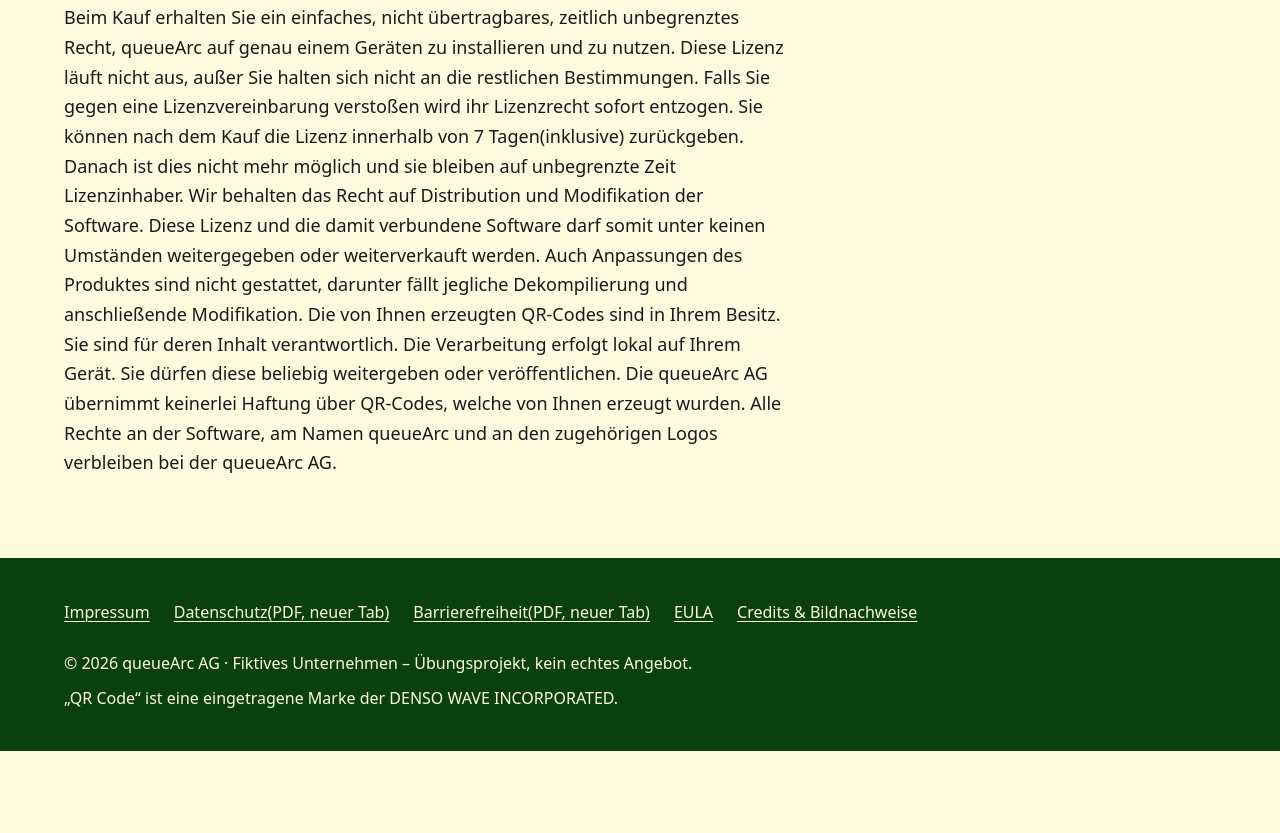
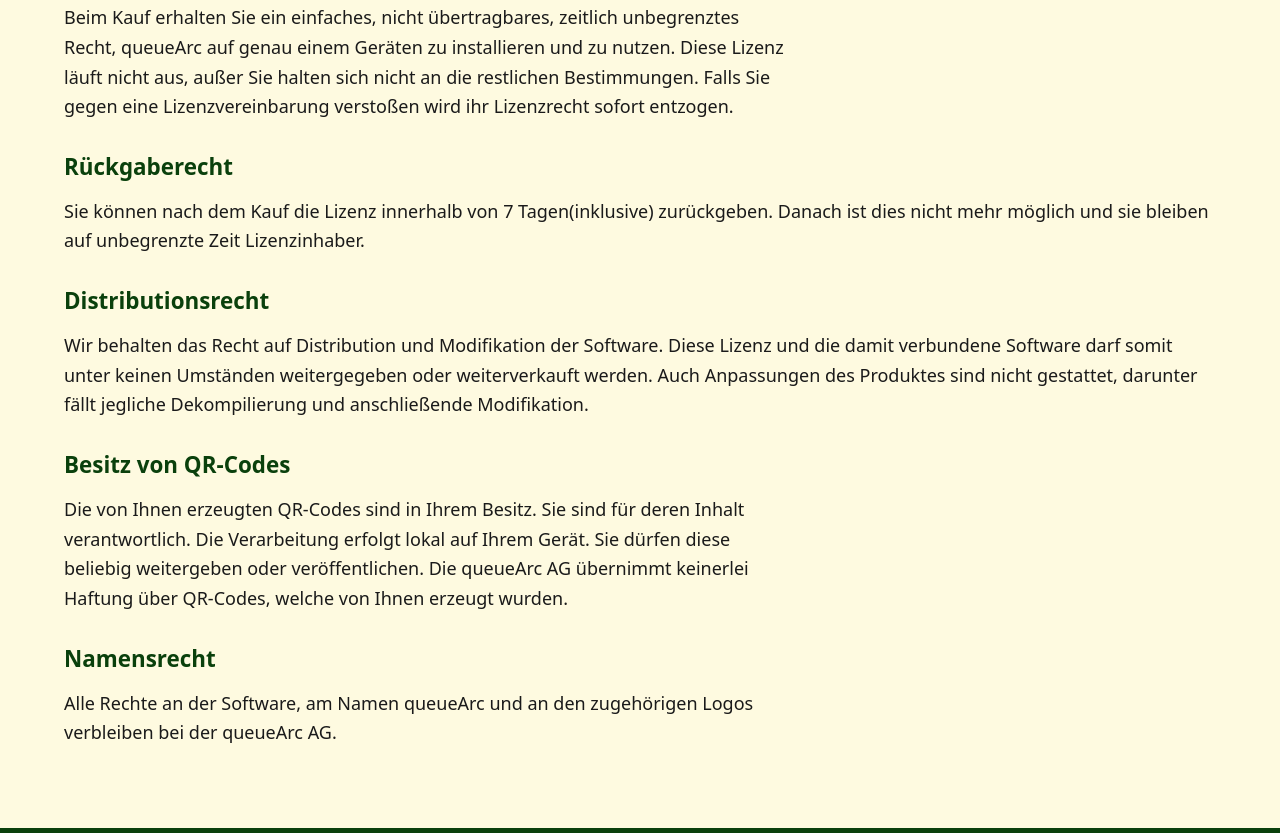
Before and after one commit to puntiii/DIRqueueArc, a plain HTML site: page eula.html in a window 1280 px wide. Shown: the part 247-1080 px from the top of the page. Before the commit the page ends 998 px from the top, so only its background shows below. Drawn offline with Linux system fonts and the light colour scheme.

Commit message:
fix: added style layout for license

```diff
--- a/eula.html
+++ b/eula.html
@@ -43,10 +43,21 @@
       <div class="legal">
       <h1><span class="de">Endnutzer-Lizenzvereinbarung (EULA)</span><span class="en">End-user license agreement (EULA)</span></h1>
       <h2>Lizenzbedingungen und Haftungsbeschränkung</h2>
-      <p> Beim Kauf erhalten Sie ein einfaches, nicht übertragbares, zeitlich unbegrenztes Recht, queueArc auf genau einem Geräten zu installieren und zu nutzen. Diese Lizenz läuft nicht aus, außer Sie halten sich nicht an die restlichen Bestimmungen. Falls Sie gegen eine Lizenzvereinbarung verstoßen wird ihr Lizenzrecht sofort entzogen.
+      <p> Beim Kauf erhalten Sie ein einfaches, nicht übertragbares, zeitlich unbegrenztes Recht, queueArc auf genau einem Geräten zu installieren und zu nutzen. Diese Lizenz läuft nicht aus, außer Sie halten sich nicht an die restlichen Bestimmungen. Falls Sie gegen eine Lizenzvereinbarung verstoßen wird ihr Lizenzrecht sofort entzogen.</p>
+      <p>
+      <h2>Rückgaberecht</h2>
 Sie können nach dem Kauf die Lizenz innerhalb von 7 Tagen(inklusive) zurückgeben. Danach ist dies nicht mehr möglich und sie bleiben auf unbegrenzte Zeit Lizenzinhaber.
+</p>
+<p>
+<h2>Distributionsrecht</h2>
 Wir behalten das Recht auf Distribution und Modifikation der Software. Diese Lizenz und die damit verbundene Software darf somit unter keinen Umständen weitergegeben oder weiterverkauft werden. Auch Anpassungen des Produktes sind nicht gestattet, darunter fällt jegliche Dekompilierung und anschließende Modifikation.
+</p>
+<h2>Besitz von QR-Codes</h2>
+<p>
 Die von Ihnen erzeugten QR-Codes sind in Ihrem Besitz. Sie sind für deren Inhalt verantwortlich. Die Verarbeitung erfolgt lokal auf Ihrem Gerät. Sie dürfen diese beliebig weitergeben oder veröffentlichen. Die queueArc AG übernimmt keinerlei Haftung über QR-Codes, welche von Ihnen erzeugt wurden.
+</p>
+<h2>Namensrecht</h2>
+<p>
 Alle Rechte an der Software, am Namen queueArc und an den zugehörigen Logos verbleiben bei der queueArc AG.</p>
       </div>
     </div>
```
